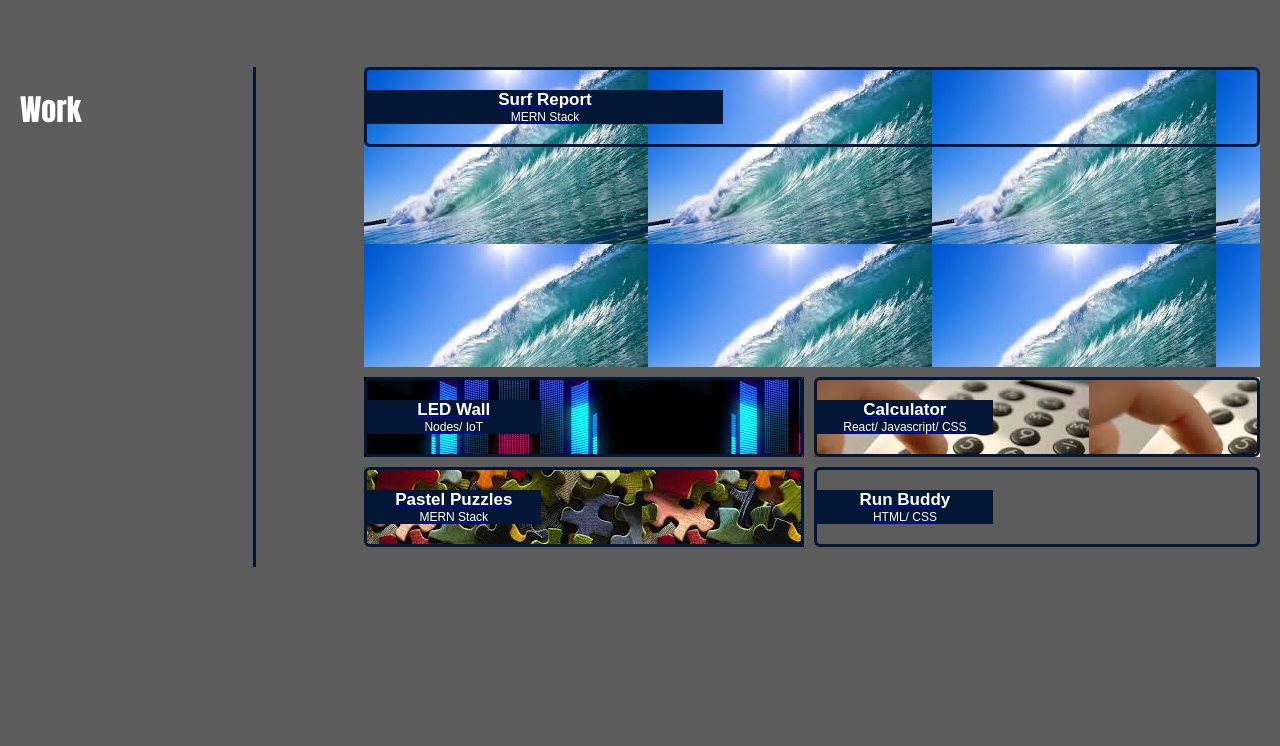
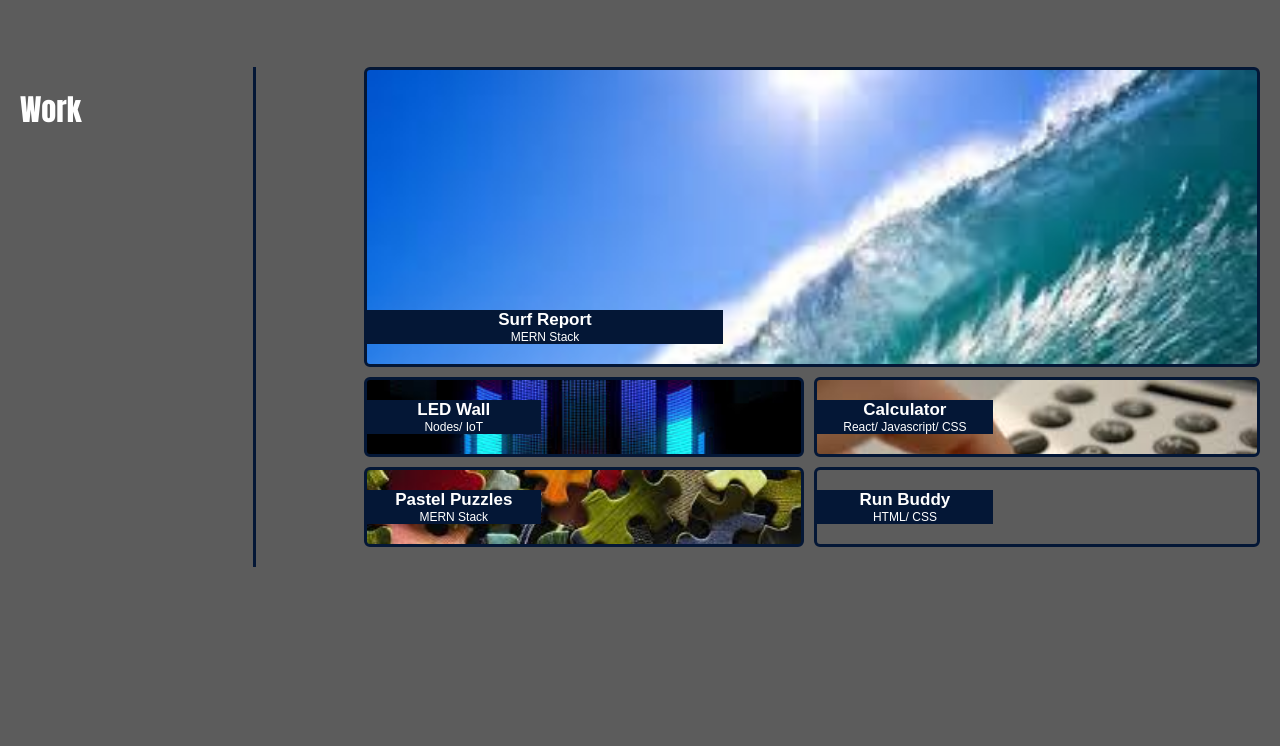
Before and after one commit to dnovelli1/mycodingportfolio, a plain HTML site: page index.html in a window 1280 px wide. Shown: the part 896-1642 px from the top of the page. Drawn offline with Linux system fonts and the light colour scheme.

Commit message:
added new tags before each photo in order to correctly class

```diff
--- a/assets/css/style.css
+++ b/assets/css/style.css
@@ -129,7 +129,7 @@ h2 {
     grid-gap: 10px;
 }
 
-.container figure {
+.container a {
     padding: 20px 0;
     font-size: 20px;
     background-size: cover;
@@ -141,7 +141,7 @@ h2 {
     color:rgb(4,23,54)
 }
 
-.container figure:hover {
+.container a:hover {
     opacity: 0.7;
     transform: scale(.95);
 }
```
